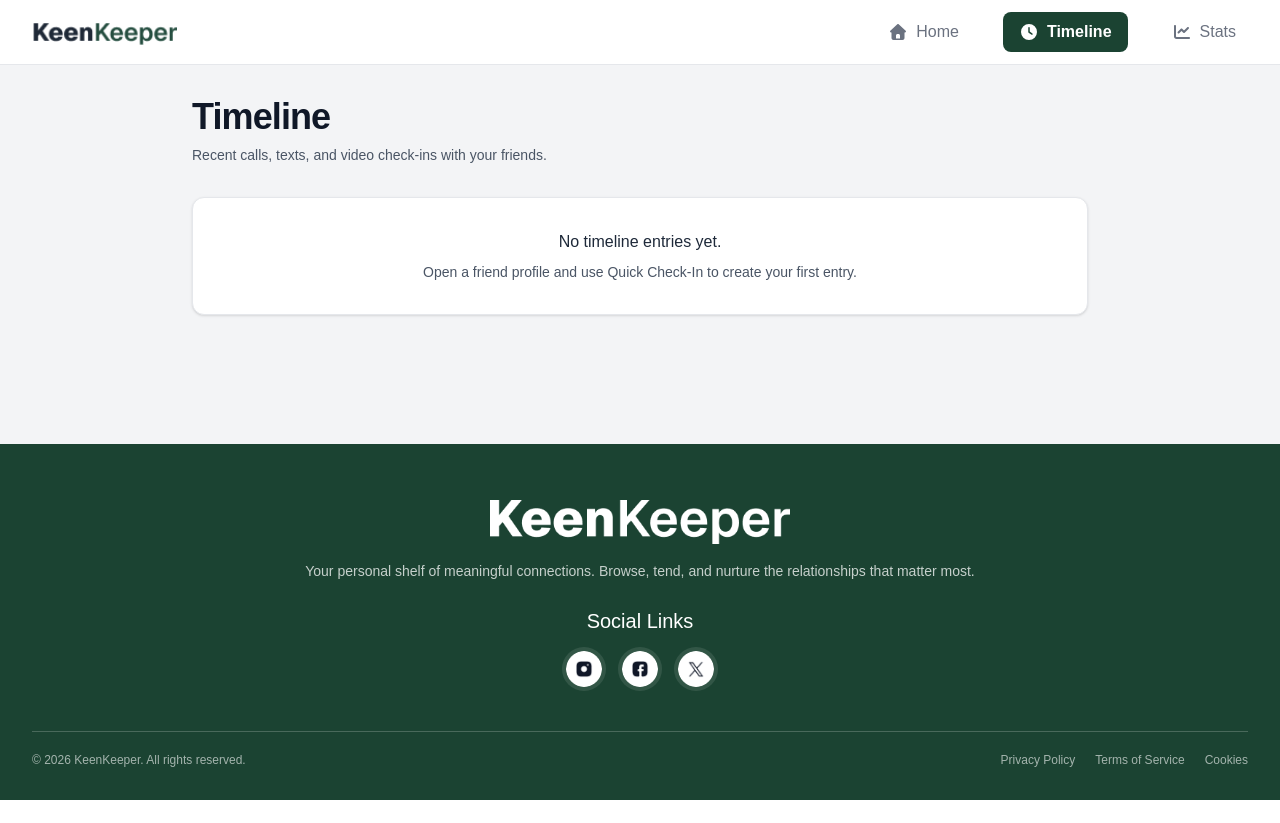
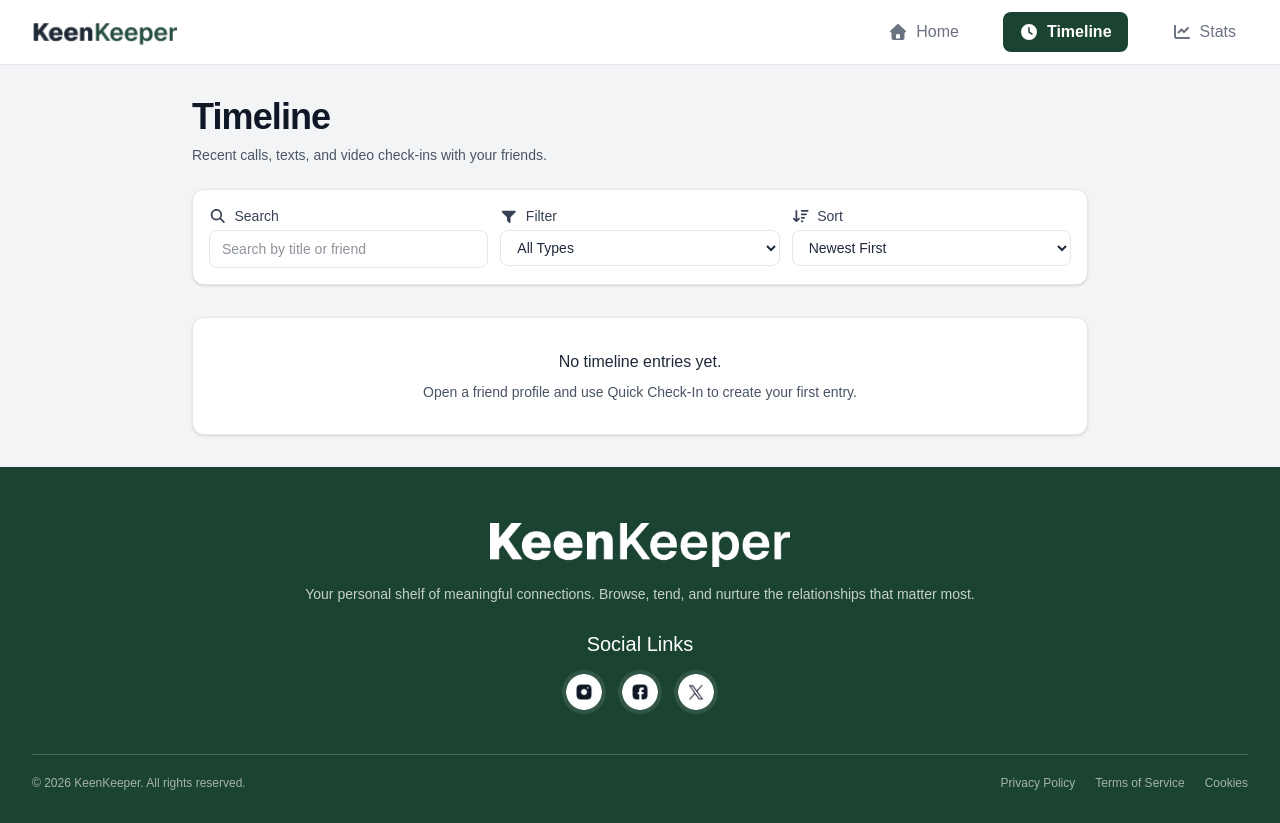
Before and after one commit to tomalahmed/B13-A7-keen-keeper, a Next.js app: page /timeline in a window 1280 px wide. Before the commit the page ends 800 px from the top, so only its background shows below. Built offline with nearby package versions, Linux system fonts and the light colour scheme.

Commit message:
Fixed Filtering issue in timeline and added status

```diff
--- a/package.json
+++ b/package.json
@@ -14,7 +14,8 @@
     "@fortawesome/react-fontawesome": "^3.3.0",
     "next": "16.2.3",
     "react": "19.2.4",
-    "react-dom": "19.2.4"
+    "react-dom": "19.2.4",
+    "recharts": "^3.8.1"
   },
   "devDependencies": {
     "@tailwindcss/postcss": "^4",
--- a/src/app/(pages)/stats/page.jsx
+++ b/src/app/(pages)/stats/page.jsx
@@ -1,7 +1,100 @@
+"use client";
+
+import { useMemo } from "react";
+import {
+  Cell,
+  Legend,
+  Pie,
+  PieChart,
+  ResponsiveContainer,
+  Tooltip,
+} from "recharts";
+
+import { useTimeline } from "@/context/TimelineContext";
+
+const TYPE_CONFIG = {
+  text: { label: "Text", color: "#7C3AED" },
+  call: { label: "Call", color: "#1F5A4D" },
+  video: { label: "Video", color: "#2EAE6B" },
+};
+
 export default function StatsPage() {
+  const { entries, hydrated } = useTimeline();
+
+  const chartData = useMemo(() => {
+    const counts = { text: 0, call: 0, video: 0 };
+
+    for (const entry of entries) {
+      const type = String(entry.type).toLowerCase();
+      if (type in counts) counts[type] += 1;
+    }
+
+    return Object.entries(counts).map(([type, count]) => ({
+      type,
+      name: TYPE_CONFIG[type].label,
+      value: count,
+      color: TYPE_CONFIG[type].color,
+    }));
+  }, [entries]);
+
+  const totalInteractions = chartData.reduce((sum, item) => sum + item.value, 0);
+  const hasData = totalInteractions > 0;
+
   return (
-    <main className="flex flex-1 flex-col items-center justify-center p-8">
-      <p className="text-lg text-base-content/70">Stats (placeholder — Step 0)</p>
+    <main className="flex min-h-0 flex-1 justify-center bg-gray-100 px-4 py-8 sm:px-6 lg:px-8">
+      <section className="w-full max-w-4xl">
+        <h1 className="text-3xl font-bold tracking-tight text-gray-900 sm:text-4xl">
+          Friendship Analytics
+        </h1>
+
+        <article className="mt-6 rounded-xl border border-gray-200 bg-white p-5 shadow-sm sm:p-6">
+          <h2 className="text-lg font-semibold text-gray-800">By Interaction Type</h2>
+
+          {!hydrated ? (
+            <div className="flex h-80 flex-col items-center justify-center gap-3">
+              <span
+                className="loading loading-spinner loading-md text-[#1B4332]"
+                aria-label="Loading analytics"
+              />
+              <p className="text-sm text-gray-600">Loading analytics…</p>
+            </div>
+          ) : !hasData ? (
+            <div className="flex h-80 flex-col items-center justify-center text-center">
+              <p className="text-base font-medium text-gray-800">
+                No interactions yet.
+              </p>
+              <p className="mt-2 text-sm text-gray-600">
+                Add check-ins from friend profiles to see analytics.
+              </p>
+            </div>
+          ) : (
+            <div className="h-80">
+              <ResponsiveContainer width="100%" height="100%">
+                <PieChart>
+                  <Pie
+                    data={chartData}
+                    dataKey="value"
+                    nameKey="name"
+                    cx="50%"
+                    cy="50%"
+                    innerRadius={64}
+                    outerRadius={96}
+                    paddingAngle={4}
+                    stroke="#ffffff"
+                    strokeWidth={3}
+                  >
+                    {chartData.map((entry) => (
+                      <Cell key={entry.type} fill={entry.color} />
+                    ))}
+                  </Pie>
+                  <Tooltip formatter={(value, name) => [value, name]} />
+                  <Legend verticalAlign="bottom" iconType="circle" iconSize={8} />
+                </PieChart>
+              </ResponsiveContainer>
+            </div>
+          )}
+        </article>
+      </section>
     </main>
   );
 }
--- a/src/app/(pages)/timeline/page.jsx
+++ b/src/app/(pages)/timeline/page.jsx
@@ -2,10 +2,15 @@
 
 import { FontAwesomeIcon } from "@fortawesome/react-fontawesome";
 import {
+  faArrowDownWideShort,
+  faArrowUpShortWide,
+  faFilter,
   faMessage,
   faPhone,
+  faSearch,
   faVideo,
 } from "@fortawesome/free-solid-svg-icons";
+import { useMemo, useState } from "react";
 
 import { useTimeline } from "@/context/TimelineContext";
 
@@ -29,10 +34,30 @@
 
 export default function TimelinePage() {
   const { entries, hydrated } = useTimeline();
+  const [searchQuery, setSearchQuery] = useState("");
+  const [typeFilter, setTypeFilter] = useState("all");
+  const [sortOrder, setSortOrder] = useState("newest");
 
-  const sortedEntries = [...entries].sort(
-    (a, b) => new Date(b.date).getTime() - new Date(a.date).getTime(),
-  );
+  const visibleEntries = useMemo(() => {
+    const query = searchQuery.trim().toLowerCase();
+
+    const filtered = entries.filter((entry) => {
+      const matchesType = typeFilter === "all" || entry.type === typeFilter;
+      if (!matchesType) return false;
+
+      if (!query) return true;
+      const searchable = `${entry.title} ${entry.friendName}`.toLowerCase();
+      return searchable.includes(query);
+    });
+
+    filtered.sort((a, b) => {
+      const aTime = new Date(a.date).getTime();
+      const bTime = new Date(b.date).getTime();
+      return sortOrder === "oldest" ? aTime - bTime : bTime - aTime;
+    });
+
+    return filtered;
+  }, [entries, searchQuery, sortOrder, typeFilter]);
 
   return (
     <main className="flex min-h-0 flex-1 justify-center bg-gray-100 px-4 py-8 sm:px-6 lg:px-8">
@@ -43,6 +68,56 @@
         <p className="mt-2 text-sm text-gray-600">
           Recent calls, texts, and video check-ins with your friends.
         </p>
+        <div className="mt-6 grid gap-3 rounded-xl border border-gray-200 bg-white p-4 shadow-sm sm:grid-cols-3">
+          <label className="form-control w-full">
+            <span className="mb-1 inline-flex items-center gap-2 text-sm font-medium text-gray-700">
+              <FontAwesomeIcon icon={faSearch} className="h-4 w-4" />
+              Search
+            </span>
+            <input
+              type="text"
+              value={searchQuery}
+              onChange={(event) => setSearchQuery(event.target.value)}
+              placeholder="Search by title or friend"
+              className="w-full rounded-lg border border-gray-200 bg-white px-3 py-2 text-sm text-gray-800 outline-none ring-emerald-600 transition focus:ring-2"
+            />
+          </label>
+
+          <label className="form-control w-full">
+            <span className="mb-1 inline-flex items-center gap-2 text-sm font-medium text-gray-700">
+              <FontAwesomeIcon icon={faFilter} className="h-4 w-4" />
+              Filter
+            </span>
+            <select
+              value={typeFilter}
+              onChange={(event) => setTypeFilter(event.target.value)}
+              className="w-full rounded-lg border border-gray-200 bg-white px-3 py-2 text-sm text-gray-800 outline-none ring-emerald-600 transition focus:ring-2"
+            >
+              <option value="all">All Types</option>
+              <option value="call">Calls</option>
+              <option value="text">Texts</option>
+              <option value="video">Videos</option>
+            </select>
+          </label>
+
+          <label className="form-control w-full">
+            <span className="mb-1 inline-flex items-center gap-2 text-sm font-medium text-gray-700">
+              <FontAwesomeIcon
+                icon={sortOrder === "newest" ? faArrowDownWideShort : faArrowUpShortWide}
+                className="h-4 w-4"
+              />
+              Sort
+            </span>
+            <select
+              value={sortOrder}
+              onChange={(event) => setSortOrder(event.target.value)}
+              className="w-full rounded-lg border border-gray-200 bg-white px-3 py-2 text-sm text-gray-800 outline-none ring-emerald-600 transition focus:ring-2"
+            >
+              <option value="newest">Newest First</option>
+              <option value="oldest">Oldest First</option>
+            </select>
+          </label>
+        </div>
 
         {!hydrated ? (
           <div className="mt-8 rounded-xl border border-gray-200 bg-white p-8 text-center shadow-sm">
@@ -52,19 +127,32 @@
             />
             <p className="mt-3 text-sm text-gray-600">Loading timeline…</p>
           </div>
-        ) : sortedEntries.length === 0 ? (
+        ) : visibleEntries.length === 0 ? (
           <div className="mt-8 rounded-xl border border-gray-200 bg-white p-8 text-center shadow-sm">
-            <p className="text-base font-medium text-gray-800">
-              No timeline entries yet.
-            </p>
-            <p className="mt-2 text-sm text-gray-600">
-              Open a friend profile and use Quick Check-In to create your first
-              entry.
-            </p>
+            {entries.length === 0 ? (
+              <>
+                <p className="text-base font-medium text-gray-800">
+                  No timeline entries yet.
+                </p>
+                <p className="mt-2 text-sm text-gray-600">
+                  Open a friend profile and use Quick Check-In to create your
+                  first entry.
+                </p>
+              </>
+            ) : (
+              <>
+                <p className="text-base font-medium text-gray-800">
+                  No entries match your filters.
+                </p>
+                <p className="mt-2 text-sm text-gray-600">
+                  Try another search term, type filter, or sort order.
+                </p>
+              </>
+            )}
           </div>
         ) : (
           <ul className="mt-8 space-y-3">
-            {sortedEntries.map((entry) => (
+            {visibleEntries.map((entry) => (
               <li
                 key={entry.id}
                 className="flex items-start gap-3 rounded-xl border border-gray-200 bg-white p-4 shadow-sm"
```
Also changed, not shown: 1 other file (tests, documents, lock files or other folders).
